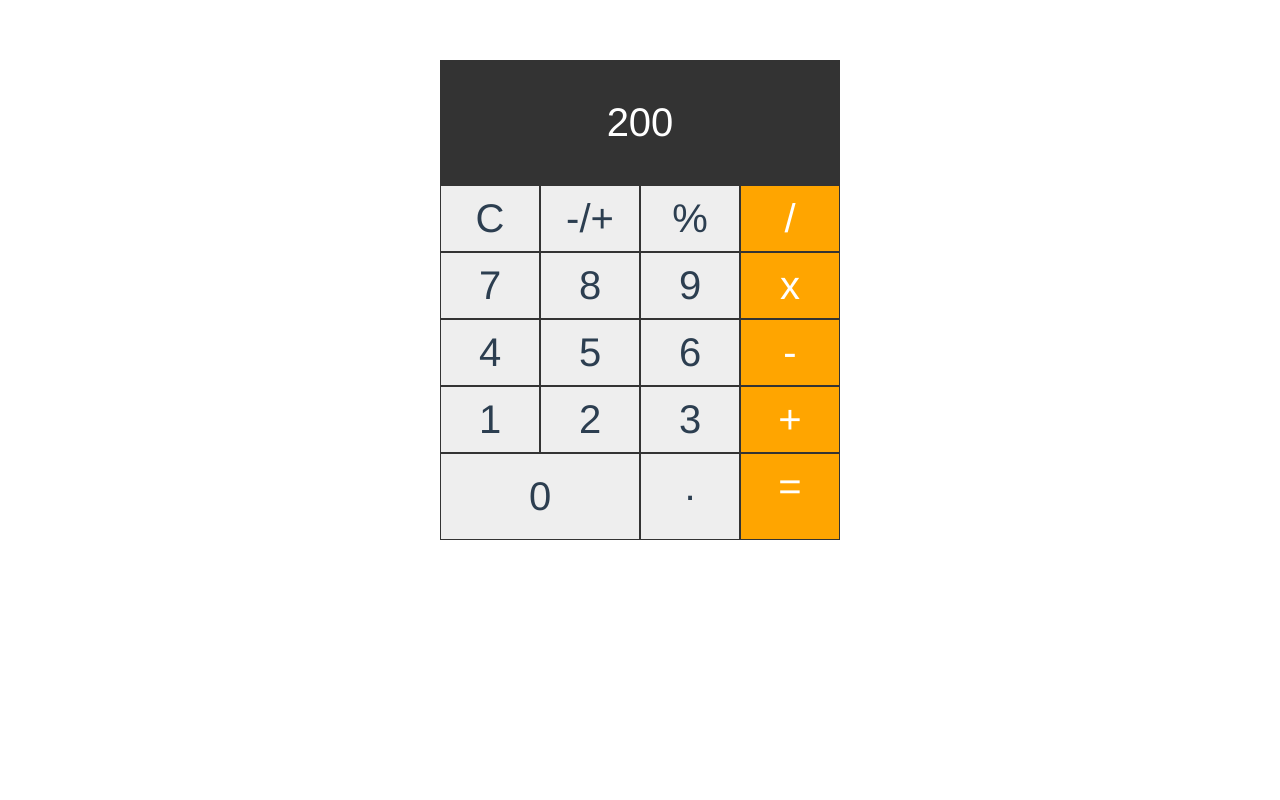
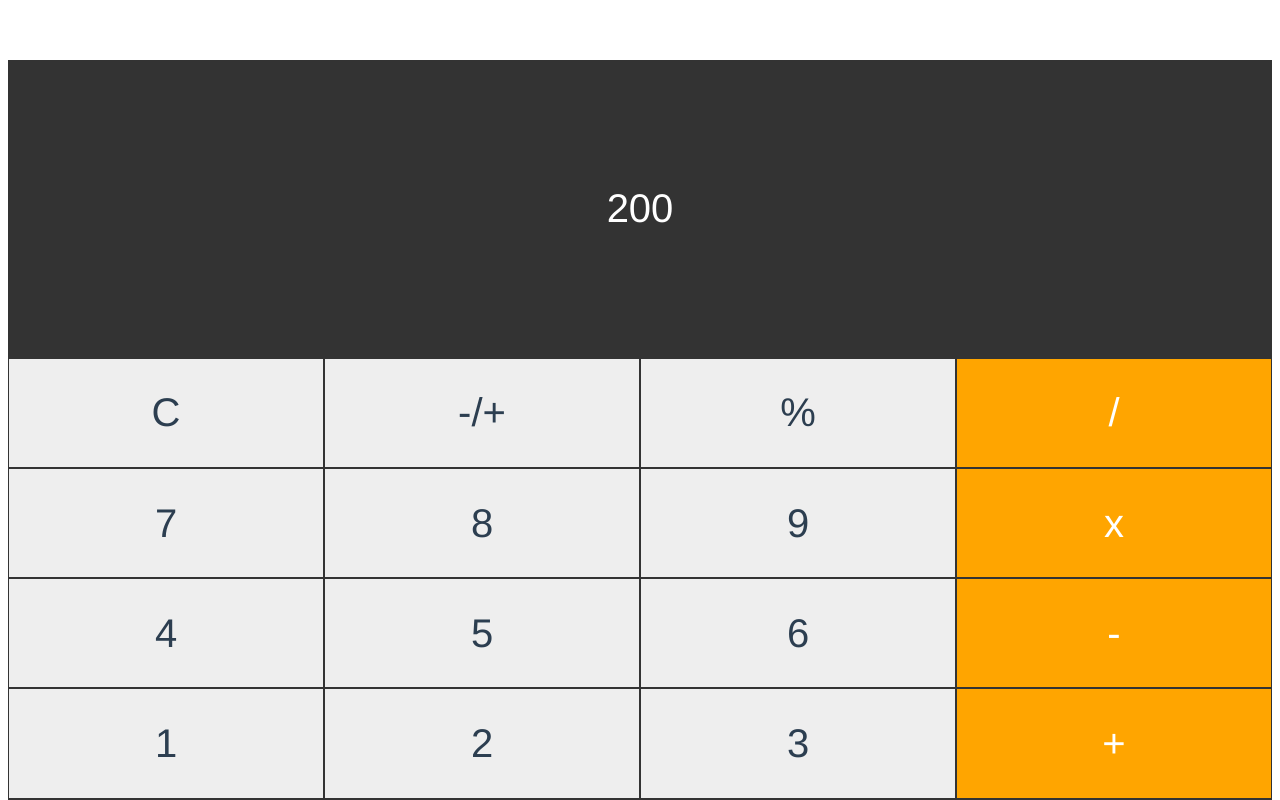
Before and after one commit to sebego-tumelo/calculator-app, a Vue app: page / in a window 1280 px wide. Shown: the top 800 px of the page. Built offline with nearby package versions, Linux system fonts and the light colour scheme.

Commit message:
changed calculator width

```diff
--- a/src/components/Calculator.vue
+++ b/src/components/Calculator.vue
@@ -93,7 +93,7 @@ export default {
         display: grid;
         grid-template-columns: repeat(4, 1fr);
         grid-auto-rows: minmax(50px, auto);
-        width: 400px;
+        /* width: 400px; */
         margin: 0 auto;
         font-size: 40px;
     }
```
